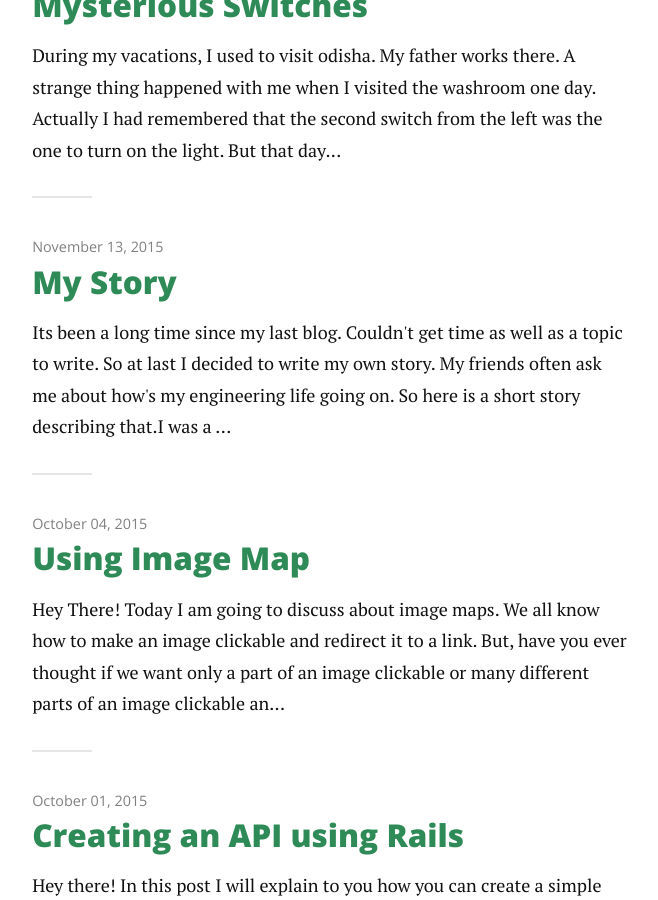
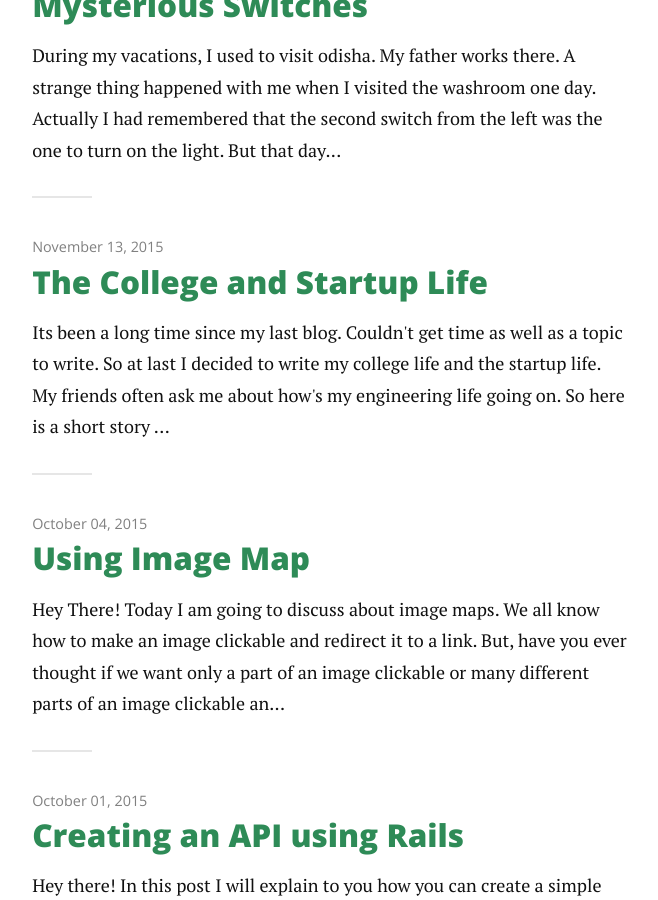
Before and after one commit to kspmayank/kspmayank_blog, a Jekyll site: the page built from index.html, in a window 1280 px wide and 900 px high, scrolled down 459 px. Shown: the whole window, without its empty margins (310-968 px from the left). Built offline with Jekyll 4.4.1, drawn with Linux system fonts in a browser that asks for light colours; nearby versions of some CDN libraries; Markdown is read by kramdown in place of the engine named in the settings; the list of posts is cut into pages by our own code; part of the change alters nothing that is shown.

Commit message:
Update 2015-11-13-my-story.markdown

```diff
--- a/_posts/2015-11-13-my-story.markdown
+++ b/_posts/2015-11-13-my-story.markdown
@@ -1,15 +1,32 @@
 ---
 layout: post
-title: "My Story"
+title: "The College and Startup Life"
 date:   2015-11-13
 ---
+<p class="intro">Its been a long time since my last blog. Couldn't get time as well as a topic to write. So at last I decided to write my college life and the startup life. My friends often ask me about how's my engineering life going on. So here is a short story describing that. </p>
 
-<p class="intro">Its been a long time since my last blog. Couldn't get time as well as a topic to write. So at last I decided to write my own story. My friends often ask me about how's my engineering life going on. So here is a short story describing that.</p>
+<p> Today, when students join colleges they are shown big dreams by their seniors to become the cofounders of future startups. Everyone in the college is always talking about the startup stuff and what ideas they have are kept as a top secret classified file. As everyone fears that their idea may get implemented by someone else in a more efficient way. </p>
 
-<p>I was a computer freak since my childhood. I still remember when my father bought me a computer I didn't know anything about it. My mama taught me how to start internet and other stuff and from that time I had in my mind that I had to become a computer enggineer.</p>
+<p> When I started college it was a totally different world. My nights were full of movies and masti. In college there were sigs and I attended the Photoshop and Android SIGs. I started making some posters for time pass.Then my friend, Prabal and I started thinking about going off the book and learn something. One day we started learning php from codecademy.com. We completed the course in 2 days. And after that we was like now what? We had no clue how to make a website using php. We only knew the syntax. Then our first year ended and we had a month's vacation and we got to know that we have to integrate php with HTML and CSS. Then we started the html and CSS course and completed it in a time span of around one week. And then I started building some static pages using HTML and CSS. Then Prabal came up with the WordPress. And he taught me WordPress within a night. And the next day we were with an idea to create a mobile phone comparison website and started the work. We found the right theme and found affiliate programs from different websites and were ready to start the data entry process. Then we had a big problem. We had a list of around 3.5k items to feed to our database and we had no clue how to do that other than the tidious manual work. But it was practically not possible. And so we dropped this website. </p>
 
-<p>When I started college it was a totally different world. My nights were full of movies and masti. In college there were sigs and I attended the Photoshop and Android SIGs. I started making some posters for time pass.Then I had a friend, Prabal Malhan. We started thinking about going off the book and learn something. One day we started learning php from codecademy.com. We completed the course in 2 days. And after that we was like now what? We had no clue how to make a website using php. We only knew the syntax. Then our first year ended and we had a month's vacation and we got to know that we have to integrate php with HTML and CSS. Then we started the html and CSS course and completed it in a time span of around one week. And then I started building some static pages using HTML and CSS. Then Prabal came up with the WordPress. And he taught me WordPress within a night. And the next day we were with an idea to create a mobile phone comparison website and started the work. We found the right theme and found affiliate programs from different websites and were ready to start the data entry process. Then we had a big problem. We had a list of around 3.5k items to feed to our database and we had no clue how to do that other than the tidious manual work. But it was practically not possible. And so we dropped this website.</p>
+<p> Now after the vacation we were in second year of our college and we had a lot of opportunities. IEEE student branch was recruiting. We gone for the interview and applied for website development. And the recruiter who was a senior said if you can learn CSS bootstrap by evening then I will consider you. </p>
 
-<p>Now after the vacation we were in second year of our college and we had a lot of opportunities. IEEE student branch was recruiting. We gone for the interview and applied for website development. And the recruiter who was a senior said if you can learn CSS bootstrap by evening then I will consider you.</p>
+<p> Bootstrap was a simple thing but we couldn't possibly just grasp it in hours. So we considered attending the class a better option. </p>
 
-<p>Further story coming soon...</p>
+<p> Finally I was assigned the designing department considering my previous works as designer for the society. In my next semester, interviews were on for the annual fest of college and I went in for the interview. And was selected in the designing team. And it was a privilege to be there. I learnt all my present designing skill in there. Also along with that I got the opportunity to work on the icon- annual magazine of IEEE msit. This was a wish that I had from first semester. I gave in my days and nights to work on the magazine and result came out to be a good one. Also I was awarded for my work in the annual festival with the best volunteer certificate. Also at this time I had the opportunity to work on a website for my mami's new institute. This was my first website project. </p>
+
+<p> Then nearing to the end of my second year I came up with a new idea that of delivering of grocessary by the local grocessary stores. Developed a WordPress website for the same also. But couldn't get the stores to work with me and eventually the idea dropped seeing a dead end. </p>
+
+<p> Then I was lucky to get a training cum internship at a startup. There I learnt Ruby on rails and worked on two projects also. The internship changed my life. I could now develop things that was only imaginable to me before. And I came out with great skills. I was now a rails developer. </p>
+
+<p> This thing fetched me a few freelance project which gave me a confidence boost to take on any projects. By then Prabal had also become an iOS developer. And so we were again on a journey to become cofounders. This time the idea was to create a platform where anyone can ask a question related to health and the doctors would answer them. This time also we designed the whole project and started the development and also took it to a level. But again we couldn't figure out how to get the doctors ready for this as we had nothing to offer them. And the project eventually never saw terminal again. </p>
+
+<p> Now we were in the third year of our college and we had not lost hope. We were still figuring out new ideas to work upon. One thing was for sure, this time we were not going to take any idea that had any dependency. </p>
+
+<p> Also this time I was promoted to Chief Organiser designation for the annual fest of college - Avensis. And as always great position comes with great responsibility. And obviously I had work to do. A lot of work! </p>
+
+<p> But this didn't come as a barrier to our startup journey. In fact we became more actively involved. And this time we even launched the project. And are eagerly waiting for our first customer. </p>
+
+<p> I just hope that this journey reach new heights always and one day we create a product that could help a billion people in billion ways. </p>
+
+<p>Further story is being built right now...</p>
```
